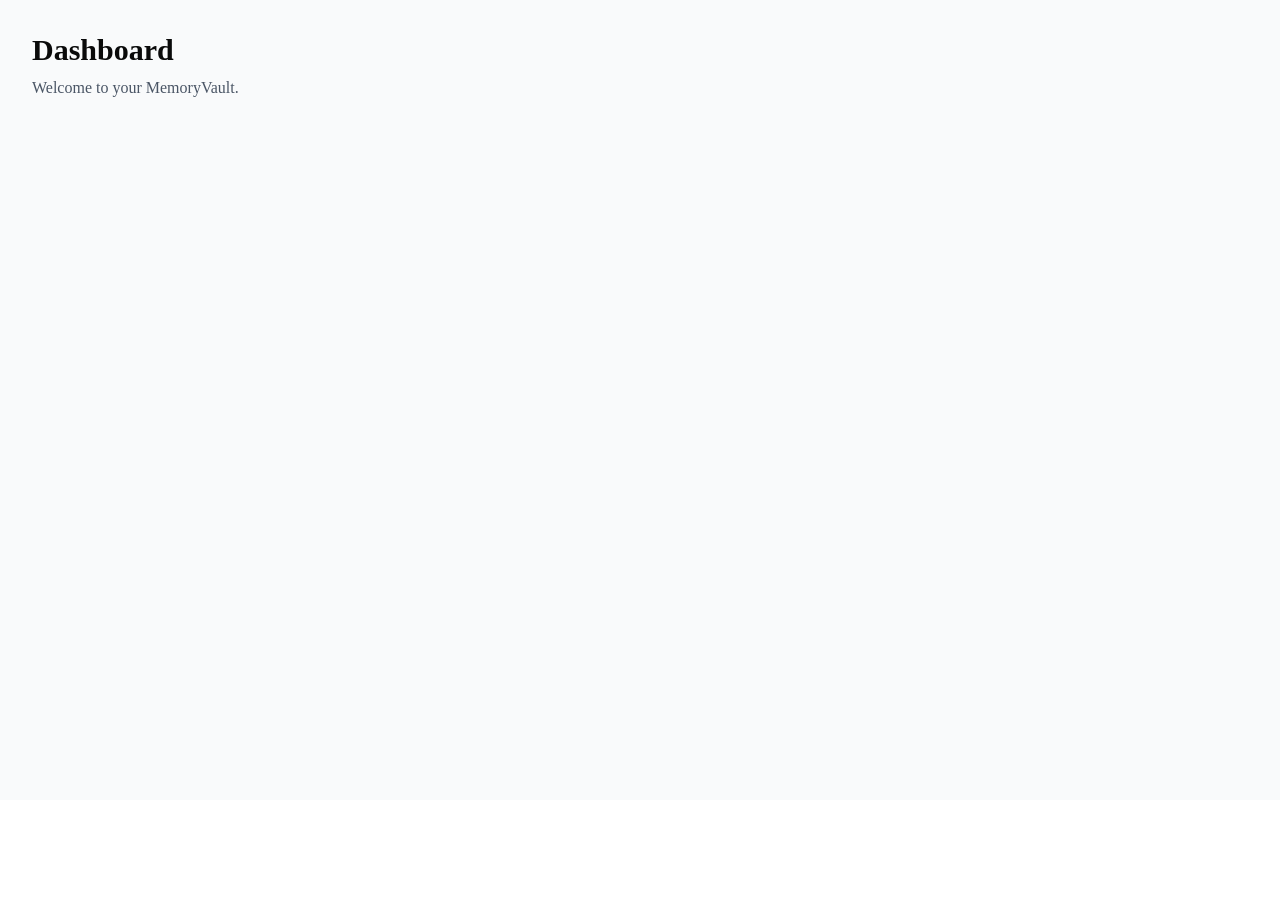
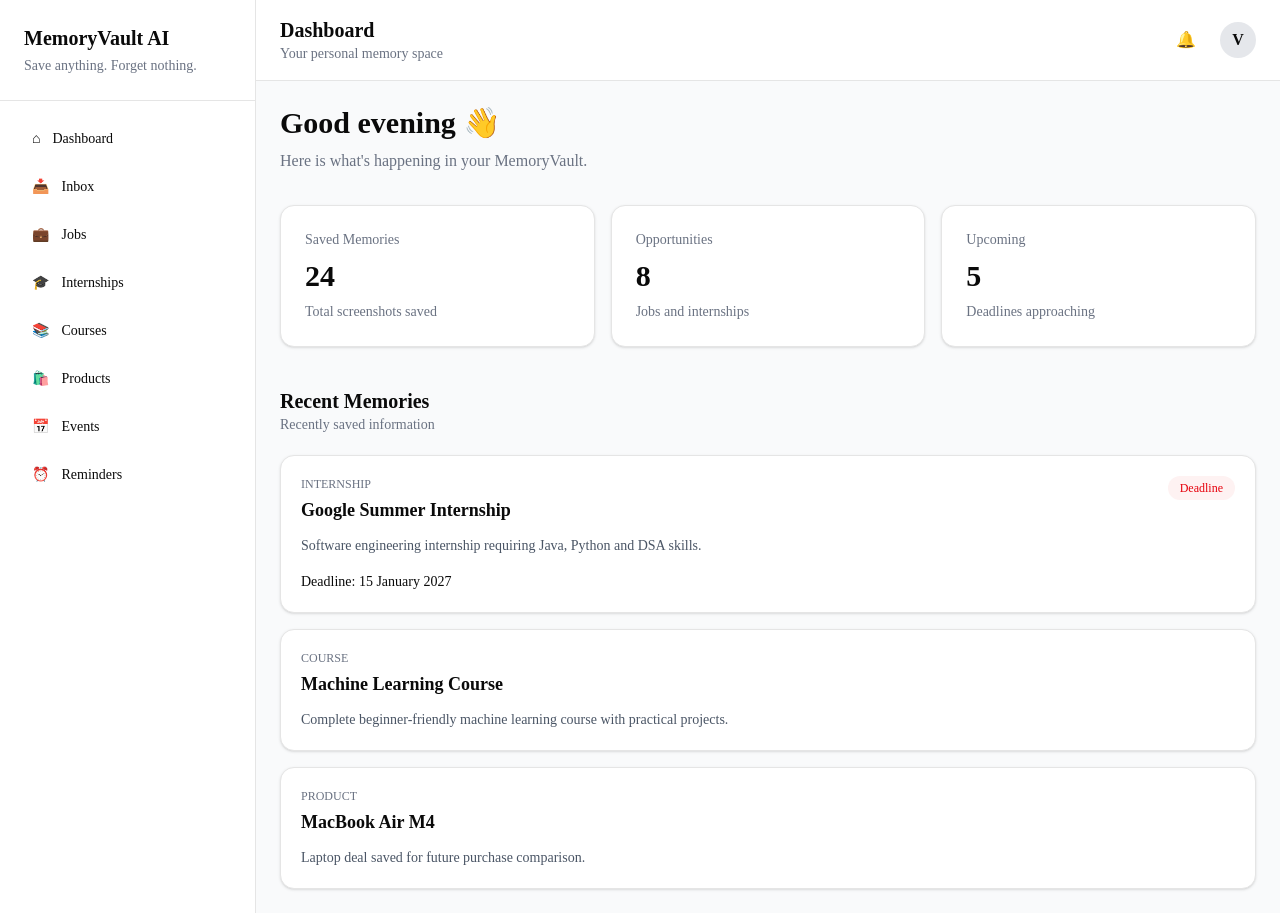
Before and after one commit to vishal33t/memoryvault-ai, a Next.js app: page /dashboard in a window 1280 px wide. Before the commit the page ends 800 px from the top, so only its background shows below. Built offline with nearby package versions, Linux system fonts and the light colour scheme.

Commit message:
build basic dashboard for memory vault ai and update the components folder used for dashboard

```diff
--- a/src/app/dashboard/page.js
+++ b/src/app/dashboard/page.js
@@ -1,15 +1,95 @@
+import DashboardSidebar from "@/components/DashboardSidebar";
+import DashboardHeader from "@/components/DashboardHeader";
+import StatCard from "@/components/StatCard";
+import MemoryCard from "@/components/MemoryCard";
+
+const memories = [
+  {
+    title: "Google Summer Internship",
+    category: "Internship",
+    description:
+      "Software engineering internship requiring Java, Python and DSA skills.",
+    deadline: "15 January 2027",
+  },
+  {
+    title: "Machine Learning Course",
+    category: "Course",
+    description:
+      "Complete beginner-friendly machine learning course with practical projects.",
+    deadline: null,
+  },
+  {
+    title: "MacBook Air M4",
+    category: "Product",
+    description:
+      "Laptop deal saved for future purchase comparison.",
+    deadline: null,
+  },
+];
+
 export default function Dashboard() {
   return (
-    <main className="min-h-screen bg-gray-50 p-8">
-      <div className="mx-auto max-w-7xl">
-        <h1 className="text-3xl font-bold">
-          Dashboard
-        </h1>
+    <div className="flex min-h-screen bg-gray-50">
+      <DashboardSidebar />
 
-        <p className="mt-2 text-gray-600">
-          Welcome to your MemoryVault.
-        </p>
+      <div className="flex-1">
+        <DashboardHeader />
+
+        <main className="p-6">
+          <div className="mx-auto max-w-7xl">
+            <div className="mb-8">
+              <h1 className="text-3xl font-bold">
+                Good evening 👋
+              </h1>
+
+              <p className="mt-2 text-gray-500">
+                Here is what&apos;s happening in your MemoryVault.
+              </p>
+            </div>
+
+            <div className="grid gap-4 md:grid-cols-3">
+              <StatCard
+                title="Saved Memories"
+                value="24"
+                description="Total screenshots saved"
+              />
+
+              <StatCard
+                title="Opportunities"
+                value="8"
+                description="Jobs and internships"
+              />
+
+              <StatCard
+                title="Upcoming"
+                value="5"
+                description="Deadlines approaching"
+              />
+            </div>
+
+            <section className="mt-10">
+              <div className="mb-5">
+                <h2 className="text-xl font-semibold">
+                  Recent Memories
+                </h2>
+
+                <p className="text-sm text-gray-500">
+                  Recently saved information
+                </p>
+              </div>
+
+              <div className="grid gap-4">
+                {memories.map((memory) => (
+                  <MemoryCard
+                    key={memory.title}
+                    {...memory}
+                  />
+                ))}
+              </div>
+            </section>
+          </div>
+        </main>
       </div>
-    </main>
+    </div>
   );
 }
--- /dev/null
+++ b/src/components/DashboardHeader.jsx
@@ -0,0 +1,25 @@
+export default function DashboardHeader() {
+  return (
+    <header className="flex items-center justify-between border-b bg-white px-6 py-4">
+      <div>
+        <h2 className="text-xl font-semibold">
+          Dashboard
+        </h2>
+
+        <p className="text-sm text-gray-500">
+          Your personal memory space
+        </p>
+      </div>
+
+      <div className="flex items-center gap-4">
+        <button className="rounded-lg p-2 hover:bg-gray-100">
+          🔔
+        </button>
+
+        <div className="flex h-9 w-9 items-center justify-center rounded-full bg-gray-200 font-semibold">
+          V
+        </div>
+      </div>
+    </header>
+  );
+}
--- /dev/null
+++ b/src/components/DashboardSidebar.jsx
@@ -0,0 +1,38 @@
+const navigation = [
+  { name: "Dashboard", icon: "⌂" },
+  { name: "Inbox", icon: "📥" },
+  { name: "Jobs", icon: "💼" },
+  { name: "Internships", icon: "🎓" },
+  { name: "Courses", icon: "📚" },
+  { name: "Products", icon: "🛍️" },
+  { name: "Events", icon: "📅" },
+  { name: "Reminders", icon: "⏰" },
+];
+
+export default function DashboardSidebar() {
+  return (
+    <aside className="hidden min-h-screen w-64 border-r bg-white md:block">
+      <div className="border-b p-6">
+        <h1 className="text-xl font-bold">
+          MemoryVault AI
+        </h1>
+
+        <p className="mt-1 text-sm text-gray-500">
+          Save anything. Forget nothing.
+        </p>
+      </div>
+
+      <nav className="p-4">
+        {navigation.map((item) => (
+          <button
+            key={item.name}
+            className="mb-1 flex w-full items-center gap-3 rounded-lg px-4 py-3 text-left text-sm hover:bg-gray-100"
+          >
+            <span>{item.icon}</span>
+            <span>{item.name}</span>
+          </button>
+        ))}
+      </nav>
+    </aside>
+  );
+}
--- /dev/null
+++ b/src/components/MemoryCard.jsx
@@ -0,0 +1,38 @@
+export default function MemoryCard({
+  title,
+  category,
+  description,
+  deadline,
+}) {
+  return (
+    <div className="rounded-xl border bg-white p-5 shadow-sm">
+      <div className="flex items-start justify-between">
+        <div>
+          <p className="text-xs font-medium uppercase text-gray-500">
+            {category}
+          </p>
+
+          <h3 className="mt-1 text-lg font-semibold">
+            {title}
+          </h3>
+        </div>
+
+        {deadline && (
+          <span className="rounded-full bg-red-50 px-3 py-1 text-xs text-red-600">
+            Deadline
+          </span>
+        )}
+      </div>
+
+      <p className="mt-3 text-sm text-gray-600">
+        {description}
+      </p>
+
+      {deadline && (
+        <p className="mt-4 text-sm font-medium">
+          Deadline: {deadline}
+        </p>
+      )}
+    </div>
+  );
+}
--- /dev/null
+++ b/src/components/StatCard.jsx
@@ -0,0 +1,17 @@
+export default function StatCard({ title, value, description }) {
+  return (
+    <div className="rounded-xl border bg-white p-6 shadow-sm">
+      <p className="text-sm text-gray-500">
+        {title}
+      </p>
+
+      <h3 className="mt-2 text-3xl font-bold">
+        {value}
+      </h3>
+
+      <p className="mt-2 text-sm text-gray-500">
+        {description}
+      </p>
+    </div>
+  );
+}
```
Also changed, not shown: 2 other files (tests, documents, lock files or other folders).
